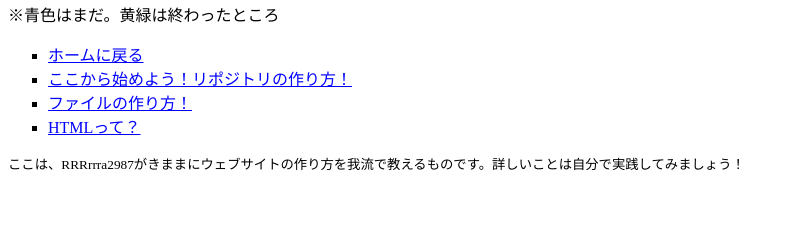
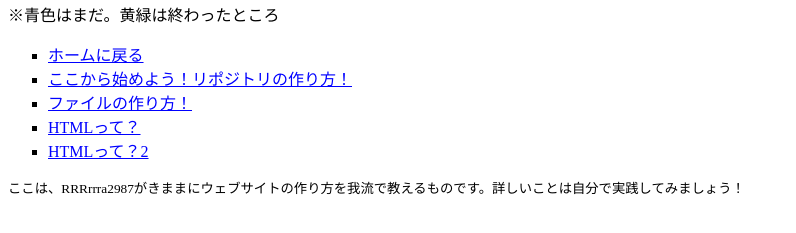
Before and after one commit to RRRrrra2987/to-ahiru, a plain HTML site: page github.html in a window 1280 px wide. Shown: the part 87-320 px from the top of the page, without its empty margins (0-796 px from the left). Drawn offline with Linux system fonts and the light colour scheme.

Commit message:
Update github.html

```diff
--- a/github.html
+++ b/github.html
@@ -13,6 +13,7 @@
             <li><a href="githubs/part1.html">ここから始めよう！リポジトリの作り方！</a></li>
             <li><a href="githubs/part2.html">ファイルの作り方！</a></li>
             <li><a href="githubs/part3.html">HTMLって？</a></li>
+            <li><a href="githubs/part4.html">HTMLって？2</a></li>
         </ul>
         <small>ここは、RRRrrra2987がきままにウェブサイトの作り方を我流で教えるものです。詳しいことは自分で実践してみましょう！</small>
     </body>
```
